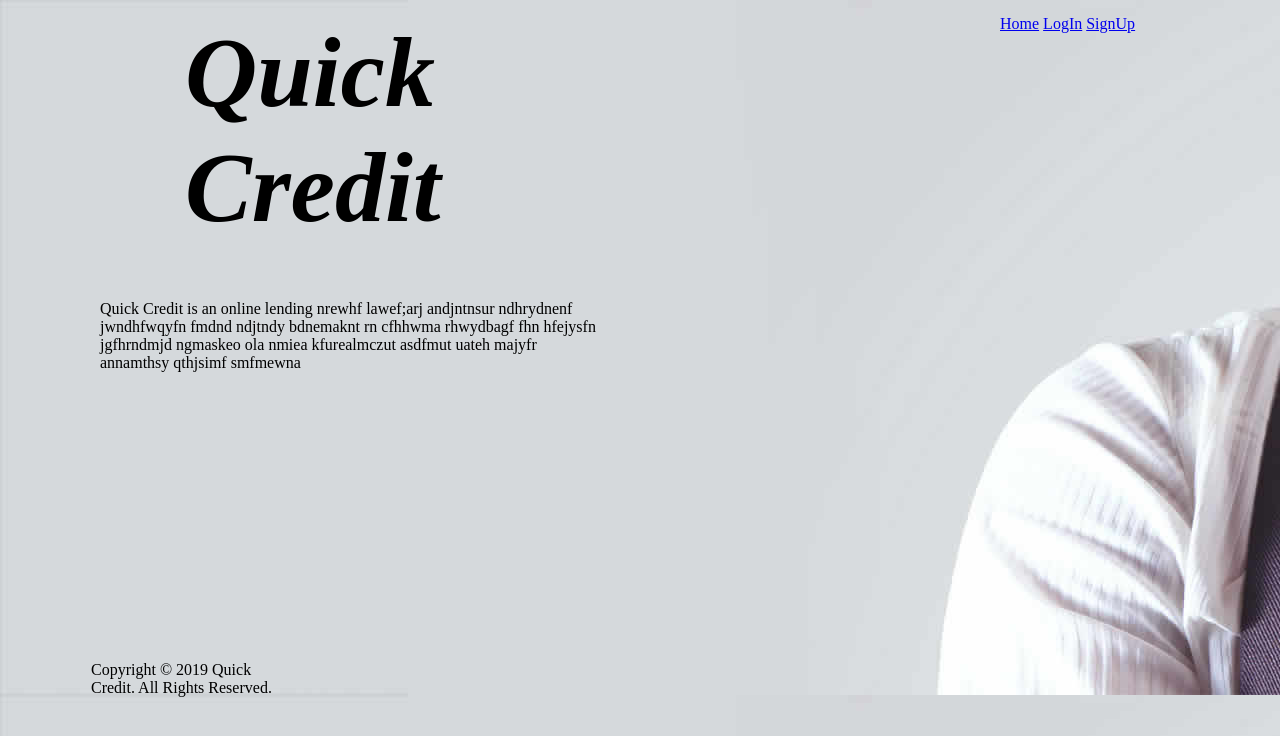
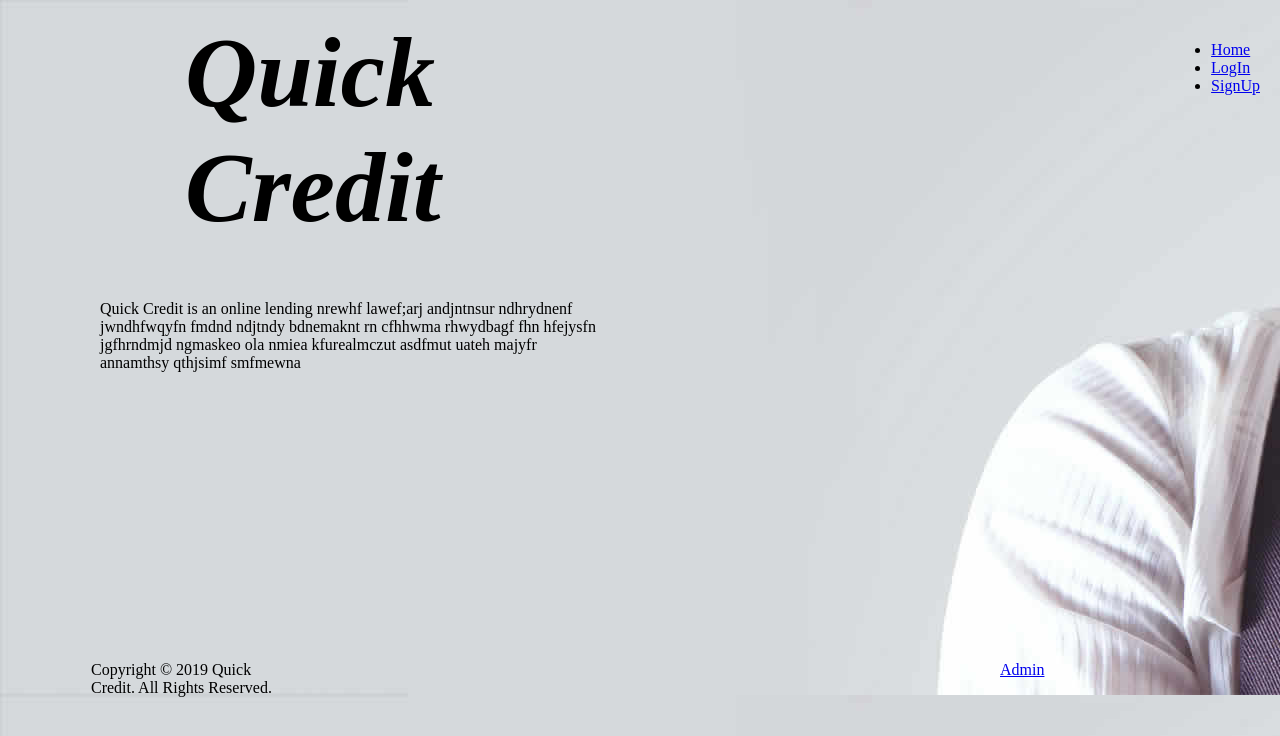
Before and after one commit to kessyy/quickCredit, a plain HTML site: page index.html in a window 1280 px wide. Drawn offline with Linux system fonts and the light colour scheme.

Commit message:
adding admin login link

```diff
--- a/index.css
+++ b/index.css
@@ -2,6 +2,22 @@ body
 {
 background-color: aqua;
 background-image: url(intro-bg.jpg);
+}
+.bigscreen-menu-nav {
+  display: inline-block;
+  float: right;
+  margin: 10px 20px;
+}
+
+.bigscreen-menu-nav ul {
+  height: 50px;
+}
+.header-nav-item {
+  margin: auto;
+}
+
+.header-nav-item a:visited{
+  color: rgb(133, 119, 119);
 }
 #Layer1 {
 	position:absolute;
@@ -11,7 +27,8 @@ background-image: url(intro-bg.jpg);
 	height:149px;
     z-index:1;
 }
-.style1 {font-size: 100px}
+.style1 {font-size: 100px;}
+.style2 {font-size: 50px;}
 #Layer2{
     position:absolute;
     left:1000px;
@@ -43,3 +60,21 @@ background-image: url(intro-bg.jpg);
     width:500px;
     z-index:2;
 }
+
+#Layer6 {
+    position:absolute;
+    left:1000px;
+    top:661px;
+    width:200px;
+    height:8px;
+    z-index:3;
+}
+
+#Layer7 {
+    position:absolute;
+    left:155px;
+    top:15px;
+    width:350px;
+    height:100px;
+    z-index:1;
+}
--- a/index.html
+++ b/index.html
@@ -1,5 +1,8 @@
 <!DOCTYPE html>
 <head>
+    <meta charset="UTF-8">
+    <meta name="viewport" content="width=device-width, initial-scale=1.0">
+    <meta http-equiv="X-UA-Compatible" content="ie=edge">
     <title>Quick Credit</title>
     <link href="index.css" type="text/css" rel="stylesheet"/>
 </head>
@@ -7,14 +10,18 @@
     <div class="style1" id="Layer1">
        <strong> <i>Quick Credit</i></strong></div>
     <div id="Layer2">
-        <a href="index.html">Home</a>
-        <a href="login.html">LogIn</a>
-        <a href="signup.html">SignUp</a></div>
+        <nav class="bigscreen-menu-nav"><ul>
+       <li class="header-nav-item"> <a href="index.html">Home</a></li>
+       <li class="header-nav-item"> <a href="login.html">LogIn</a></li>
+       <li class="header-nav-item"> <a href="signup.html">SignUp</a></li>
+   </ul>
+   </div>
         <div id="Layer3">Quick Credit is an online lending nrewhf lawef;arj andjntnsur
             ndhrydnenf jwndhfwqyfn fmdnd ndjtndy bdnemaknt  rn cfhhwma  rhwydbagf fhn hfejysfn
             jgfhrndmjd ngmaskeo ola nmiea  kfurealmczut asdfmut uateh majyfr annamthsy
             qthjsimf smfmewna
         </div>
         <div id="Layer4">Copyright &copy; 2019 Quick Credit. All Rights Reserved.</div>
+        <div id="Layer6"><a href="admin.html">Admin</a></div>
 </body>
 </html>
```
